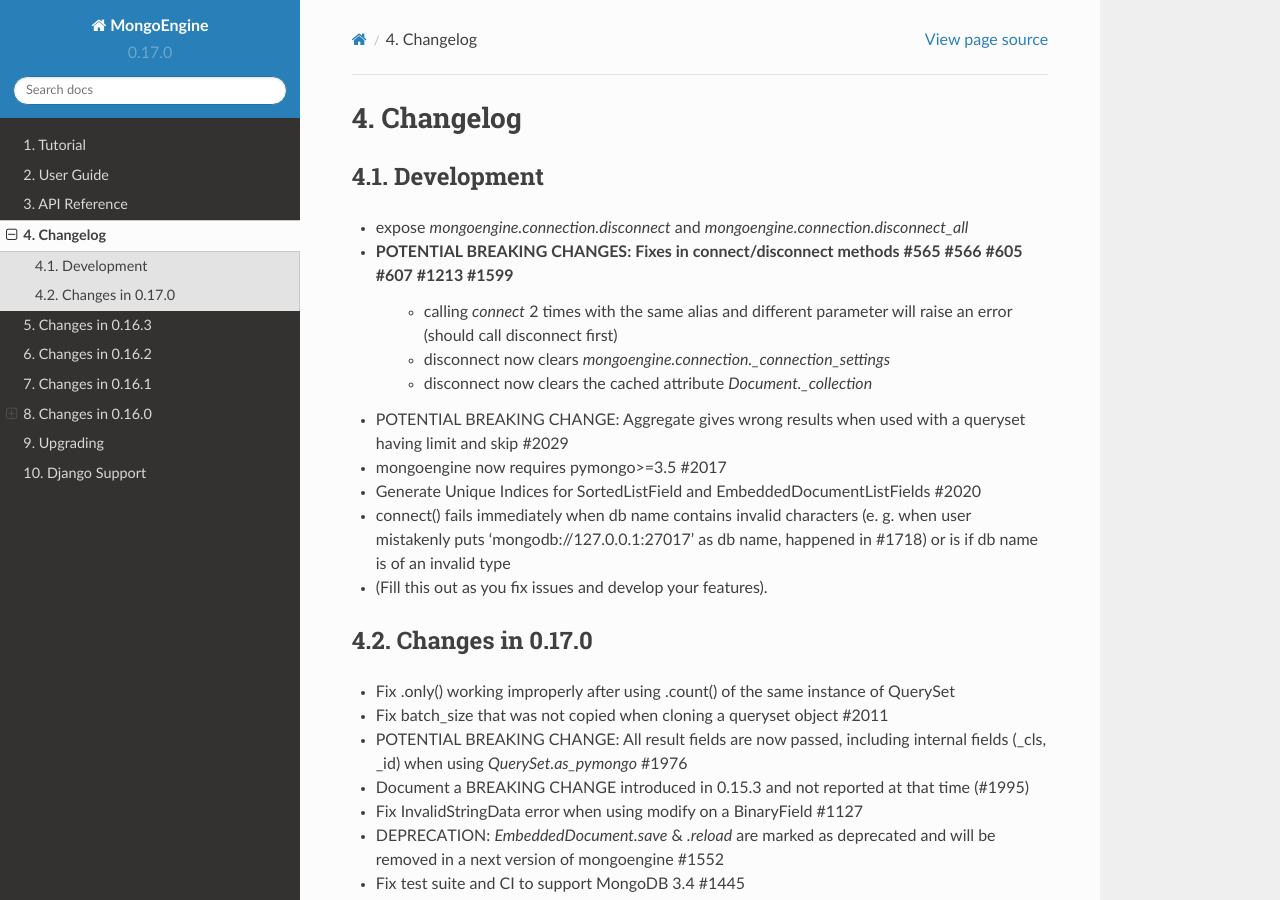
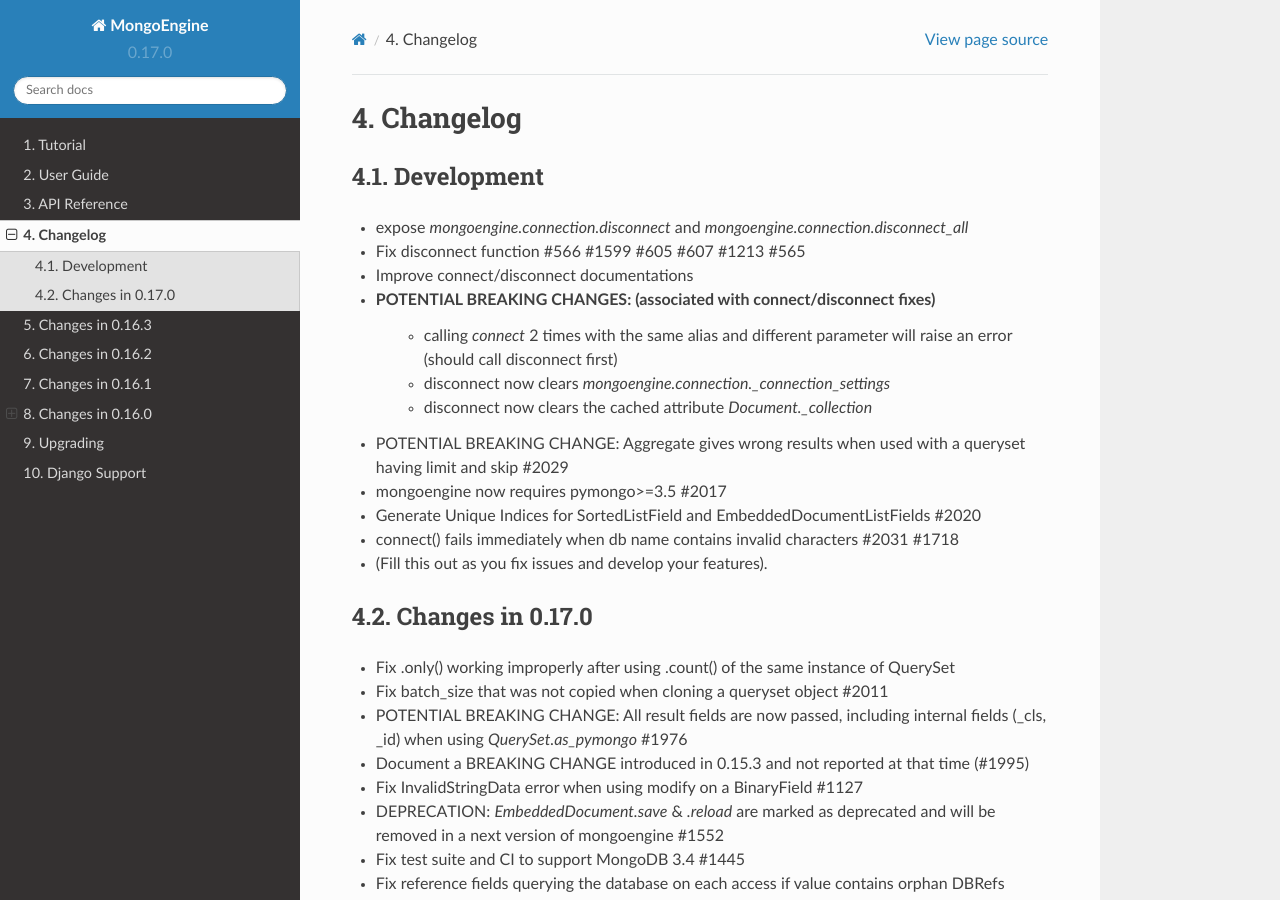
Before and after one commit to MongoEngine/mongoengine, a Sphinx documentation site: the page built from docs/changelog.rst, in a window 1280 px wide and 900 px high. Built offline with Sphinx 7.4.7 and the Read the Docs theme 2.0.0, drawn with Linux system fonts in a browser that asks for light colours.

Commit message:
updated changelog

```diff
--- a/docs/changelog.rst
+++ b/docs/changelog.rst
@@ -5,14 +5,16 @@ Changelog
 Development
 ===========
 - expose `mongoengine.connection.disconnect` and `mongoengine.connection.disconnect_all`
-- POTENTIAL BREAKING CHANGES: Fixes in connect/disconnect methods #565 #566 #605 #607 #1213 #1599
+- Fix disconnect function #566 #1599 #605 #607 #1213 #565
+- Improve connect/disconnect documentations
+- POTENTIAL BREAKING CHANGES: (associated with connect/disconnect fixes)
     - calling `connect` 2 times with the same alias and different parameter will raise an error (should call disconnect first)
     - disconnect now clears `mongoengine.connection._connection_settings`
     - disconnect now clears the cached attribute `Document._collection`
 - POTENTIAL BREAKING CHANGE: Aggregate gives wrong results when used with a queryset having limit and skip #2029
 - mongoengine now requires pymongo>=3.5 #2017
 - Generate Unique Indices for SortedListField and EmbeddedDocumentListFields #2020
-- connect() fails immediately when db name contains invalid characters (e. g. when user mistakenly puts 'mongodb://127.0.0.1:27017' as db name, happened in #1718) or is if db name is of an invalid type
+- connect() fails immediately when db name contains invalid characters #2031 #1718
 - (Fill this out as you fix issues and develop your features).
 
 Changes in 0.17.0
```
